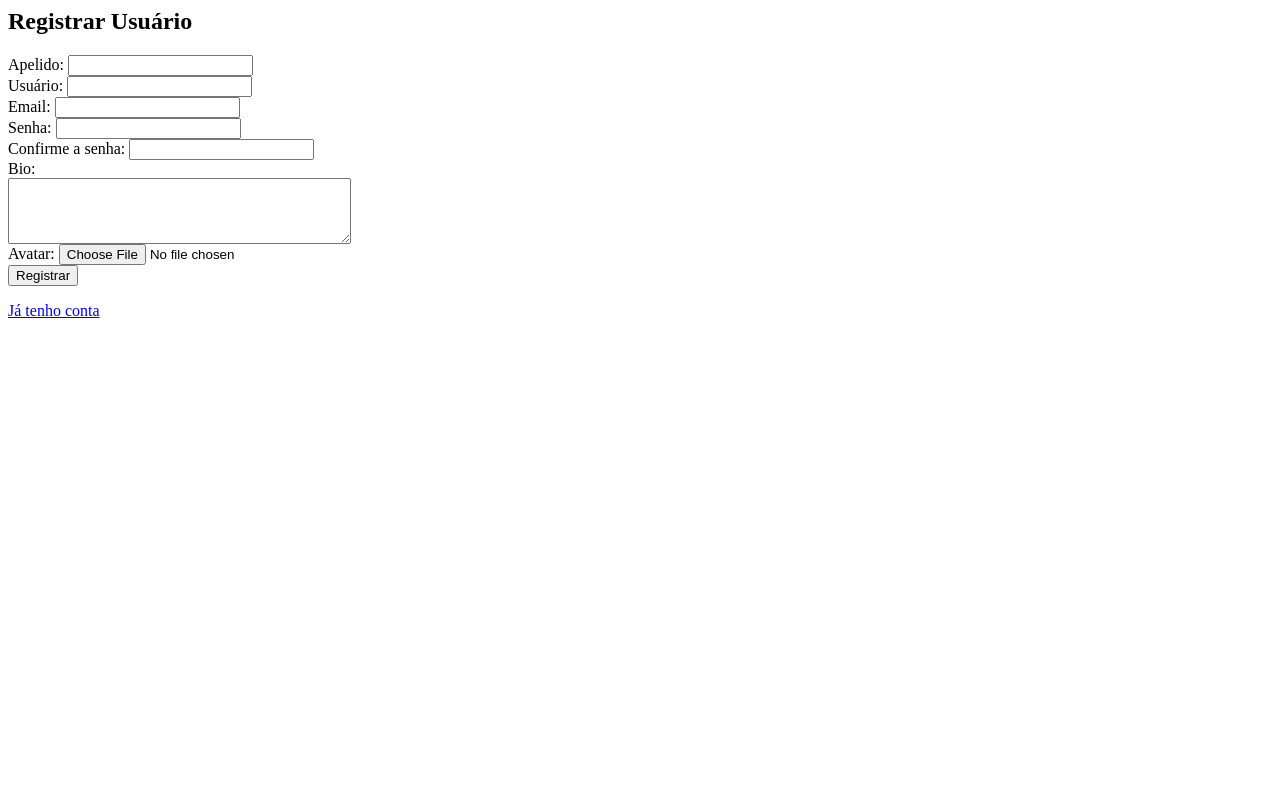
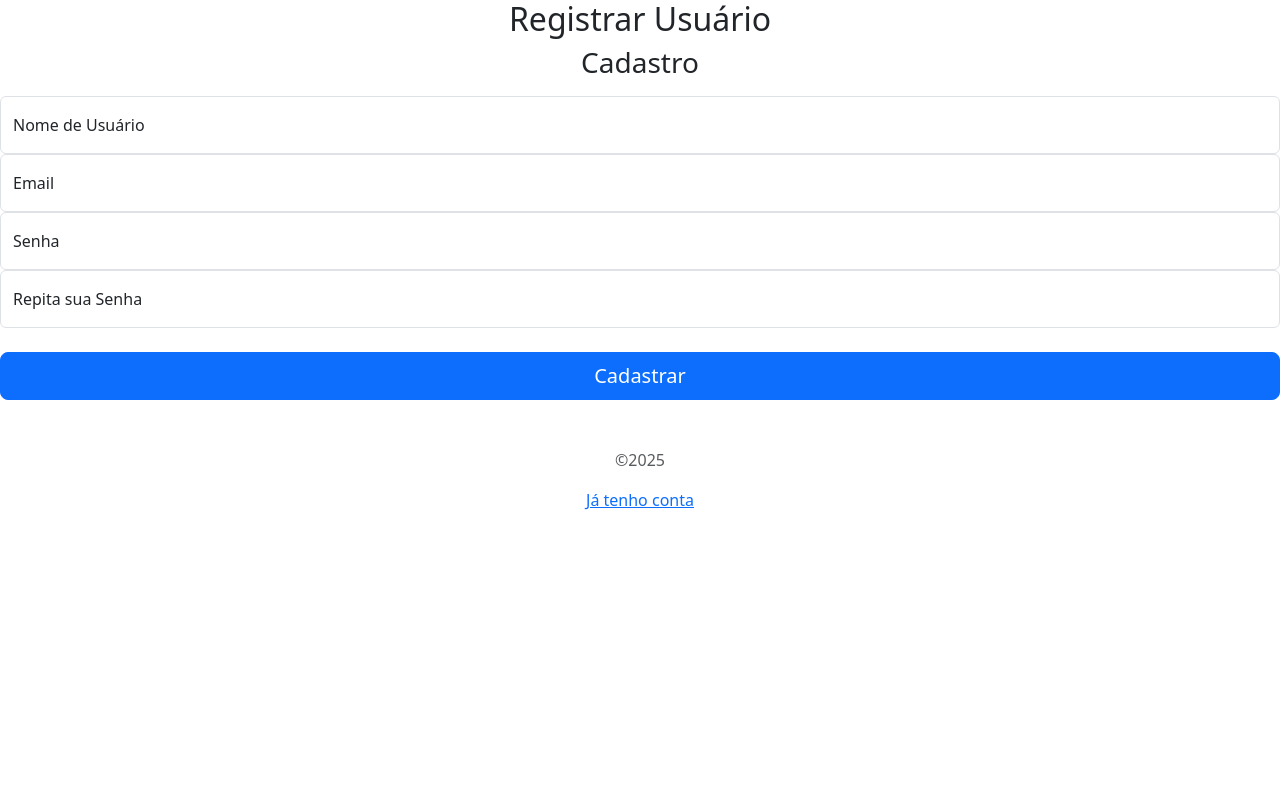
Before and after one commit to Guilherme-Eufrasio/mastercook-em-django, a Django app: page /usuarios/registrar/ in a window 1280 px wide. Run offline with Django 5.2, Linux system fonts and the light colour scheme.

Commit message:
atualizações

```diff
--- a/mastercook/usuarios/templates/registro.html
+++ b/mastercook/usuarios/templates/registro.html
@@ -1,21 +1,29 @@
+<link href="https://cdn.jsdelivr.net/npm/bootstrap@5.3.7/dist/css/bootstrap.min.css" rel="stylesheet" integrity="sha384-LN+7fdVzj6u52u30Kp6M/trliBMCMKTyK833zpbD+pXdCLuTusPj697FH4R/5mcr" crossorigin="anonymous">
 <h2>Registrar Usuário</h2>
 {% if erro %}<p style="color:red;">{{ erro }}</p>{% endif %}
-<form method="post" enctype="multipart/form-data">
-    {% csrf_token %}
-    <label>Apelido:</label>
-    <input type="text" name="apelido"><br>
-    <label>Usuário:</label>
-    <input type="text" name="username"><br>
-    <label>Email:</label>
-    <input type="email" name="email"><br>
-    <label>Senha:</label>
-    <input type="password" name="password1"><br>
-    <label>Confirme a senha:</label>
-    <input type="password" name="password2"><br>
-    <label>Bio:</label><br>
-    <textarea name="bio" rows="4" cols="40"></textarea><br>
-    <label>Avatar:</label>
-    <input type="file" name="avatar"><br>
-    <button type="submit">Registrar</button>
-</form>
+<body class="text-center">
+    <main class="form-signin">
+        <form name="formCadUsuario"  id="formCadUsuario">
+            {% csrf_token %}
+            <h1 class="h3 mb-3 fw-normal">Cadastro</h1>
+            <div class="form-floating">
+                <input type="text" id="inputNome" class="form-control" placeholder="name" />
+                <label for="inputNome">Nome de Usuário</label>
+            </div>
+            <div class="form-floating">
+                <input type="email" class="form-control" id="inputEmail" placeholder="name@example.com">
+                <label for="inputEmail">Email</label>
+            </div>
+            <div class="form-floating">
+                <input type="password" class="form-control" id="inputSenha" placeholder="Password" required>
+                <label for="inputSenha">Senha</label>
+            </div>
+            <div class="form-floating">
+                <input type="password" id="inputRepitaSenha" class="form-control" placeholder="Password" required/>
+                <label for="inputRepitaSenha">Repita sua Senha</label>
+            </div>
+            <br>
+            <button class="bota w-100 btn btn-lg btn-primary">Cadastrar</button>
+            <p class="mt-5 mb-3 text-muted">&copy;2025</p>
+        </form>
 <a href="{% url 'login' %}">Já tenho conta</a>
```
Also changed, not shown: mastercook/usuarios/templates/logon.html (+25 -8 lines).
